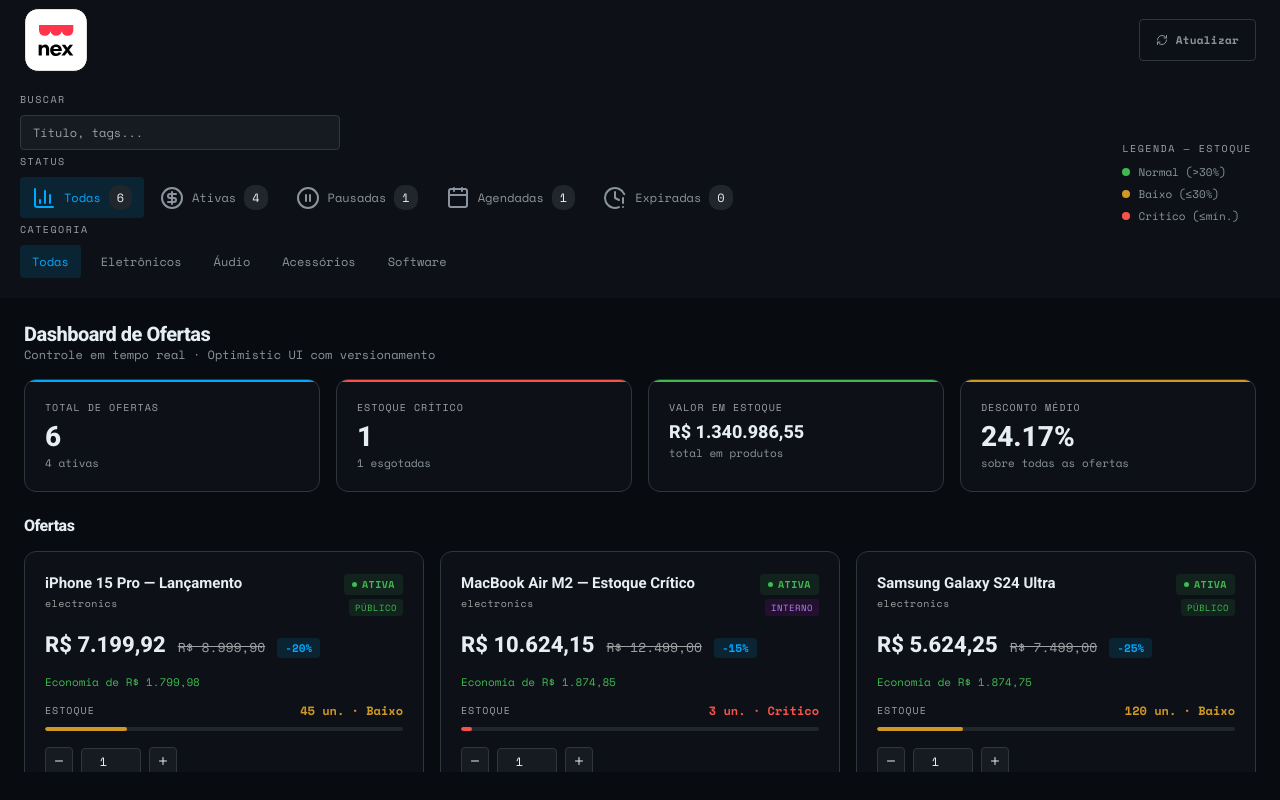
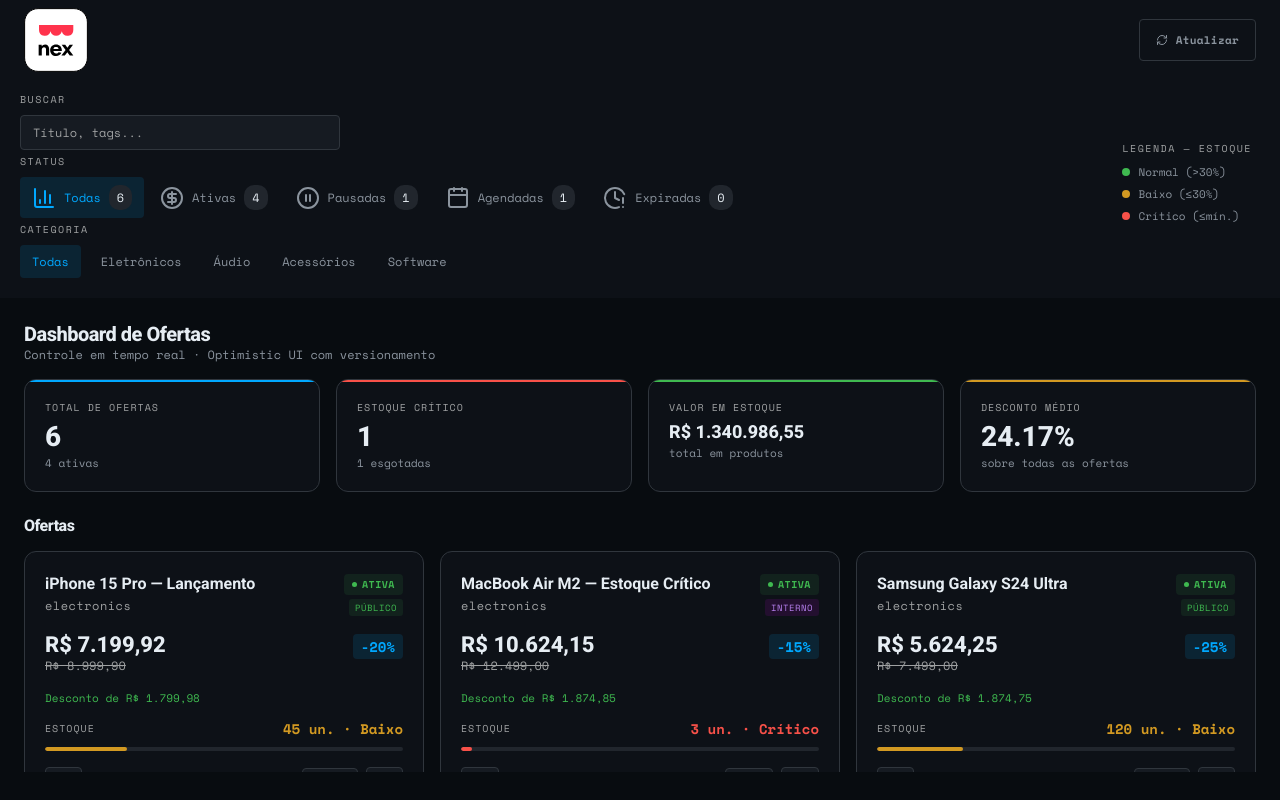
Before and after one commit to julianoventola/nextar-stock, a React (Vite) app: page / in a window 1280 px wide. Built offline with nearby package versions, Linux system fonts and the light colour scheme; data requests are answered from the project's data file.

Commit message:
feat: adjusts Offer Card layout and implements ranged input to set max stock per offer

```diff
--- a/src/components/offers/OfferCard.css
+++ b/src/components/offers/OfferCard.css
@@ -79,13 +79,13 @@
 .offer-card__title {
   font-family: var(--font-display);
   font-weight: 700;
-  font-size: 15px;
+  font-size: 16px;
   color: var(--color-text-primary);
   line-height: 1.3;
 }
 
 .offer-card__category {
-  font-size: 10px;
+  font-size: 12px;
   color: var(--color-text-muted);
   letter-spacing: 0.5px;
   margin-top: 2px;
@@ -94,9 +94,15 @@
 
 .offer-card__pricing {
   display: flex;
+  justify-content: space-between;
   align-items: baseline;
   gap: var(--space-3);
   margin-bottom: var(--space-4);
+}
+
+.offer-card__pricing-wrapper{
+  display: flex;
+  flex-direction: column;
 }
 
 .offer-card__price-current {
@@ -107,14 +113,14 @@
 }
 
 .offer-card__price-original {
-  font-size: 13px;
+  font-size: 12px;
   color: var(--color-text-muted);
   text-decoration: line-through;
   font-family: var(--font-mono);
 }
 
 .offer-card__discount-badge {
-  font-size: 11px;
+  font-size: 14px;
   font-weight: 700;
   padding: 2px 8px;
   border-radius: var(--radius-sm);
--- a/src/components/offers/OfferCard.tsx
+++ b/src/components/offers/OfferCard.tsx
@@ -25,6 +25,7 @@
   const isSelected = selectedId === offer.id
   const isSyncing = syncState.status === 'saving'
   const savings = calculateSavings(offer)
+  console.log(offer);
 
   return (
     <div
@@ -55,12 +56,14 @@
 
         {/* Pricing */}
         <div className="offer-card__pricing">
+          <div className='offer-card__pricing-wrapper'>
             <span className="offer-card__price-current">
               {formatCurrency(offer.discountedPrice)}
             </span>
             <span className="offer-card__price-original">
               {formatCurrency(offer.originalPrice)}
             </span>
+          </div>
           <span className="offer-card__discount-badge">
             -{offer.discountPercentage}%
           </span>
@@ -68,7 +71,7 @@
 
         {savings > 0 && (
           <div style={{ fontSize: 11, color: 'var(--color-success)', fontFamily: 'var(--font-mono)', marginBottom: 12 }}>
-            Economia de {formatCurrency(savings)}
+            Desconto de {formatCurrency(savings)}
           </div>
         )}
 
--- a/src/components/ui/StockBar.css
+++ b/src/components/ui/StockBar.css
@@ -20,7 +20,7 @@
 
 .stock-value {
   font-family: var(--font-mono);
-  font-size: 12px;
+  font-size: 14px;
   font-weight: 700;
 }
 
--- a/src/components/ui/StockControls.css
+++ b/src/components/ui/StockControls.css
@@ -6,7 +6,7 @@
 }
 
 .stock-btn {
-  width: 28px;
+  width: 64px;
   height: 28px;
   border-radius: var(--radius-sm);
   border: 1px solid var(--color-border);
@@ -46,6 +46,22 @@
   outline: none;
 }
 
+.stock-range {
+  appearance: none;
+  height: 6px;
+  background: #1f2937;
+  border-radius: 999px;
+}
+
+.stock-range::-webkit-slider-thumb {
+  appearance: none;
+  width: 16px;
+  height: 16px;
+  background: #ef4444;
+  border-radius: 50%;
+  cursor: pointer;
+}
+
 .stock-input:focus {
   border-color: var(--color-accent);
 }
--- a/src/components/ui/StockControls.tsx
+++ b/src/components/ui/StockControls.tsx
@@ -28,6 +28,7 @@
 
   const canDecrement = offer.stock - delta >= 0 && offer.status === 'active'
   const canIncrement = offer.stock + delta <= offer.maxStock && offer.status === 'active'
+  const maxToIncrement = offer.maxStock - offer.stock
 
   return (
     <div className="stock-controls" onClick={e => e.stopPropagation()}>
@@ -42,10 +43,21 @@
       </button>
 
       <input
+        className="stock-range"
+        type="range"
+        min={1}
+        max={maxToIncrement}
+        value={delta}
+        onChange={e => setDelta(Math.max(1, parseInt(e.target.value) || 1))}
+        title="Quantidade do delta"
+        aria-label="Quantidade"
+        style={{ width: "100%" }}
+      />
+      <input
         className="stock-input"
         type="number"
         min={1}
-        max={100}
+        max={maxToIncrement}
         value={delta}
         onChange={e => setDelta(Math.max(1, parseInt(e.target.value) || 1))}
         title="Quantidade do delta"
```
Lines whose indentation alone changed are shown as unchanged.
